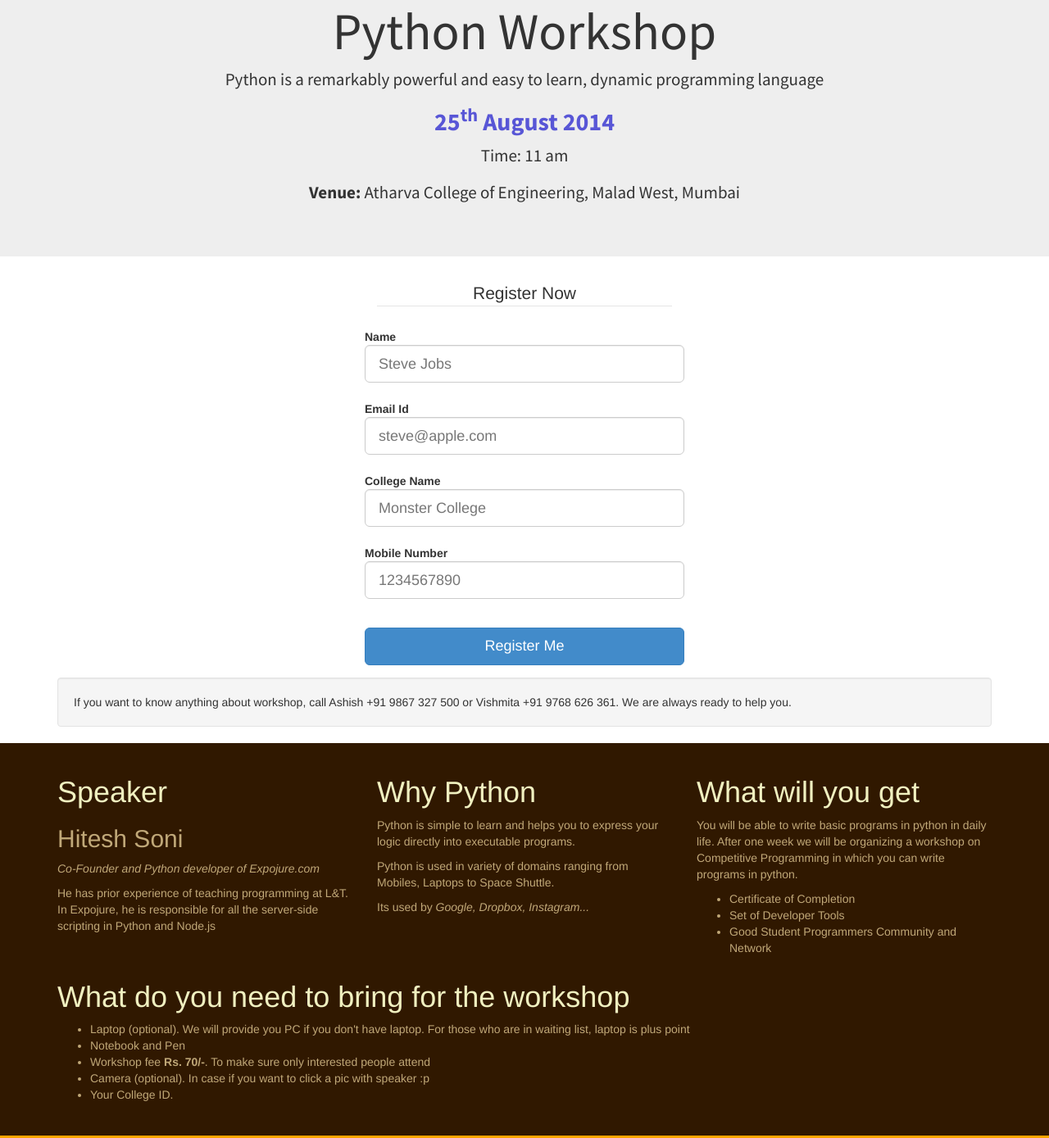
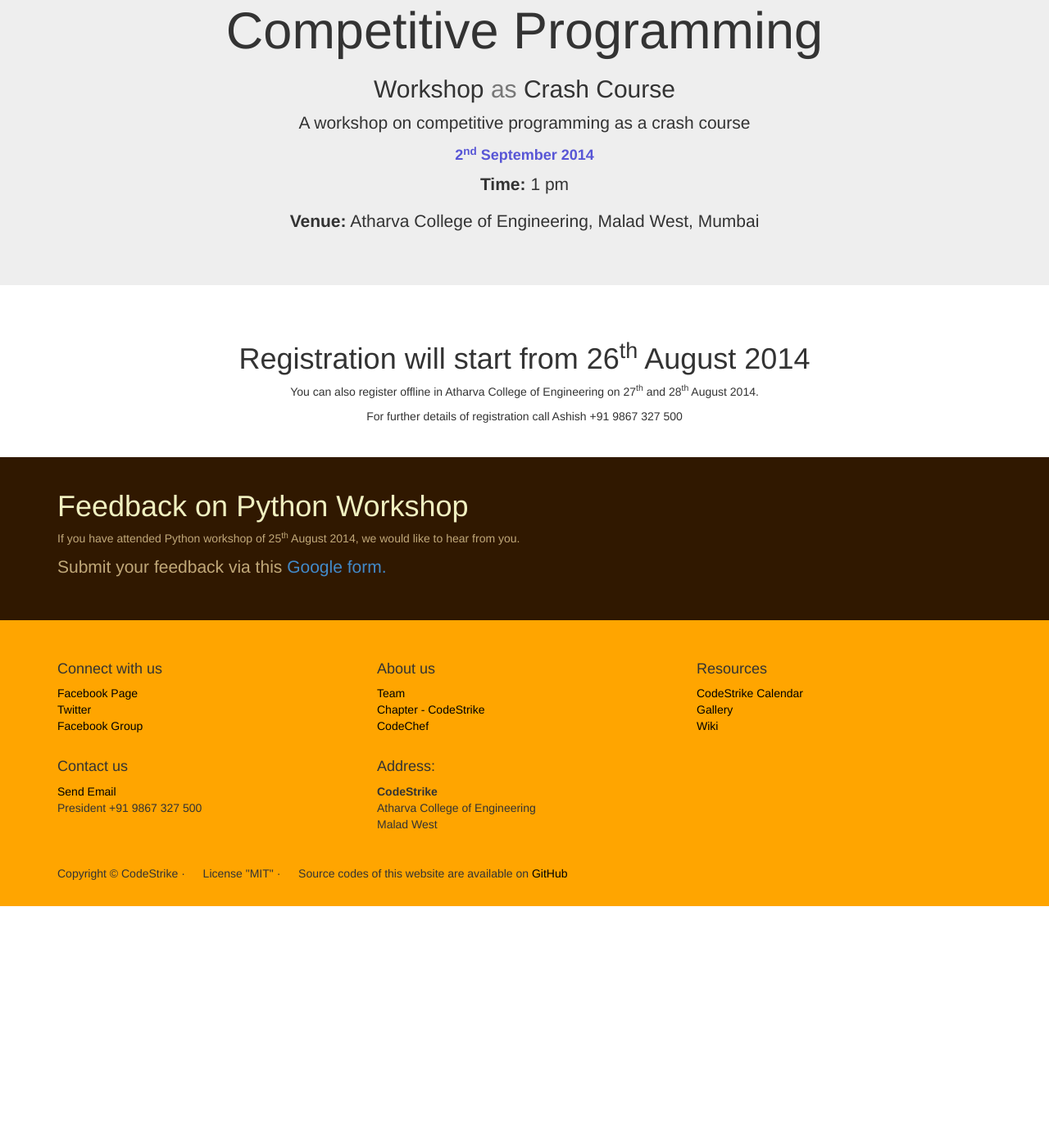
Before and after one commit to codestrike/webstrike, a website: page index.html in a window 1280 px wide. Shown: the part 105-1494 px from the top of the page at 82% size. After the commit the page ends 1211 px from the top, so only its background shows below. Drawn offline with Linux system fonts and the light colour scheme.

Commit message:
Feedback form added, competitive programming workshop announced and python workshop removed

```diff
--- a/index.html
+++ b/index.html
@@ -15,130 +15,28 @@
     </ul>
   </div>
   <div class="content-area" ng-controller="formCtrl">
-    <section class="jumbotron ag-hero text-center">
-      <h1 class="ag-head">Python Workshop</h1>
-      <p class="ag-description">Python is a remarkably powerful and easy to learn, dynamic programming language</p>
-      <h2 class="ag-date">25<sup>th</sup> August 2014</h2>
-      <p>Time: 11 am</p>
-      <p class="ag-location"><b>Venue:</b> Atharva College of Engineering, Malad West, Mumbai</p>
+    <section class="jumbotron text-center">
+      <h1>Competitive Programming</h1>
+      <h2>Workshop <span class="text-muted">as</span> Crash Course</h2>
+      <p>A workshop on competitive programming as a crash course</p>
+      <h4 class="ag-date">2<sup>nd</sup> September 2014</h4>
+      <p><b>Time:</b> 1 pm</p>
+      <p><b>Venue:</b> Atharva College of Engineering, Malad West, Mumbai</p>
     </section>
-    <section class="container">
-      <script type="text/javascript">var submitted=false;</script>
-      <iframe name="hidden_iframe" id="hidden_iframe" hidden onload="ga('send', 'form submit');if(submitted){window.reload;}"></iframe>
+  </div>
+  <div class="plate plate-box">
+    <h1>Registration will start from 26<sup>th</sup> August 2014</h1>
+    <p>You can also register offline in Atharva College of Engineering on 27<sup>th</sup> and 28<sup>th</sup> August 2014.</p>
+    <p>For further details of registration call Ashish +91 9867 327 500</p>
+  </div>
 
-      <form class="form-horizontal row" name="form" ng-hide="isFormSubmitted" onsubmit="submitted=true;" target="hidden_iframe" action="https://docs.google.com/forms/d/1OqE1Hx9_IEnfgyJmyguVNHDjuUYpfJTK1tBJdwZFf8I/formResponse">
-        <fieldset class="col-sm-4 col-sm-offset-4">
-
-          <!-- Form Name -->
-          <legend class="text-center">Register Now</legend>
-
-          <!-- Text input-->
-          <div class="form-group">
-            <label class="control-label" for="">Name</label>
-            <div class="controls">
-              <input ng-model="form.name" name="entry.745538358" type="text" placeholder="Steve Jobs" class="form-control input-lg" required="">
-
-            </div>
-          </div>
-
-          <!-- Text input-->
-          <div class="form-group">
-            <label class="control-label" for="">Email Id</label>
-            <div class="controls">
-              <input ng-model="form.email" name="entry.906933757" type="email" placeholder="steve@apple.com" class="form-control input-lg" required="">
-
-            </div>
-          </div>
-
-          <!-- Text input-->
-          <div class="form-group">
-            <label class="control-label" for="">College Name</label>
-            <div class="controls">
-              <input ng-model="form.college" name="entry.849092234" type="text" placeholder="Monster College" class="form-control input-lg" required="">
-
-            </div>
-          </div>
-
-          <!-- Text input-->
-          <div class="form-group">
-            <label class="control-label" for="">Mobile Number</label>
-            <div class="controls">
-              <input ng-model="form.mobile" name="entry.887308671" type="number" placeholder="1234567890" class="form-control input-lg" required="">
-
-            </div>
-          </div>
-          <input type="hidden" name="draftResponse" value="[,,&quot;-2666617713095922239&quot;]
-          ">
-          <input type="hidden" name="pageHistory" value="0">
-
-
-          <input type="hidden" name="fbzx" value="-2666617713095922239">
-
-          <!-- Button -->
-          <div class="form-group">
-            <label class="control-label" for=""></label>
-            <div class="controls">
-              <button name="" type="submit" title="Register me for this python workshop" class="btn btn-primary btn-lg btn-block" ng-click="submit()">Register Me</button>
-            </div>
-          </div>
-
-        </fieldset>
-      </form>
-      <div class="plate plate-success text-center" ng-show="isFormSubmitted">
-        <h3>Your are registered for Python Workshop!</h3>
-        <h4>All seats are full. So you are on waiting</h4>
-        <p>
-          Come on time as only 80 seats are available and your seat will be secured on first come first serve basis for online registered students<br>
-          <small>Reload This Page To Register Again</small>
-        </p>
-      </div>
-      <div class="well">
-        If you want to know anything about workshop, call Ashish +91 9867 327 500 or Vishmita +91 9768 626 361. We are always ready to help you.
-      </div>
-    </section>
-    <div class="plate plate-chocolate">
+  <section class="plate plate-chocolate">
     <div class="container">
-      <div class="row">
-        <div class="col-sm-6 col-md-4">
-          <h1>Speaker</h1>
-          <h2>Hitesh Soni</h2>
-          <p>
-            <i>Co-Founder and Python developer of Expojure.com</i>
-          </p>
-          <p>He has prior experience of teaching programming at L&amp;T. In Expojure, he is responsible for all the server-side scripting in Python and Node.js</p>
-        </div>
-        <div class="col-sm-6 col-md-4">
-          <h1>Why Python</h1>
-          <p>Python is simple to learn and helps you to express your logic directly into executable programs.</p>
-          <p>
-            Python is used in variety of domains ranging from Mobiles, Laptops to Space Shuttle.</p>
-          <p>Its used by <i>Google, Dropbox, Instagram...</i></p>
-        </div>
-        <div class="col-sm-6 col-md-4">
-          <h1>What will you get</h1>
-          <p>
-            You will be able to write basic programs in python in daily life. After one week we will be organizing a workshop on Competitive Programming in which you can write programs in python.
-          </p>
-          <ul>
-            <li>Certificate of Completion</li>
-            <li>Set of Developer Tools</li>
-            <li>Good Student Programmers Community and Network</li>
-          </ul>
-        </div>
-        <div class="col-am-6 col-md-12">
-          <h1>What do you need to bring for the workshop</h1>
-          <ul>
-            <li>Laptop (optional). We will provide you PC if you don't have laptop. For those who are in waiting list, laptop is plus point</li>
-            <li>Notebook and Pen</li>
-            <li>Workshop fee <b>Rs. 70/-</b>. To make sure only interested people attend</li>
-            <li>Camera (optional). In case if you want to click a pic with speaker :p</li>
-            <li>Your College ID.</li>
-          </ul>
-        </div>
-      </div>
-      </div>
+    <h1>Feedback on Python Workshop</h1>
+    <p>If you have attended Python workshop of 25<sup>th</sup> August 2014, we would like to hear from you.</p>
+    <p class="lead">Submit your feedback via this <a href="https://docs.google.com/forms/d/1B4aufgRyOFGNqAbm8S0xJD3q5i3Ob2C6C6HIJeQB5ls/viewform?usp=send_form" target="_blank">Google form.</a></p>
     </div>
-  </div>
+  </section>
 
   <div class="footer">
     <div class="container">
```
